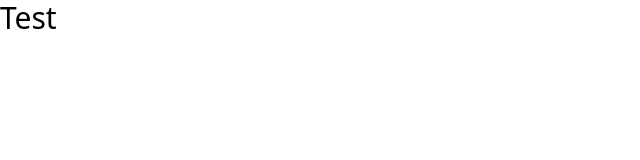
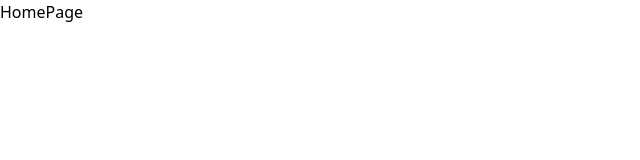
Before and after one commit to rusith/game-of-threes, a React (Vite) app in the folder web/: page / in a window 1280 px wide. Shown: the top 160 px of the page, without its empty margins (0-640 px from the left). Built offline with nearby package versions, Linux system fonts and the light colour scheme.

Commit message:
added react router

```diff
--- a/web/package.json
+++ b/web/package.json
@@ -13,6 +13,7 @@
     "postcss": "^8.4.21",
     "react": "^18.2.0",
     "react-dom": "^18.2.0",
+    "react-router-dom": "^6.8.2",
     "tailwindcss": "^3.2.7"
   },
   "devDependencies": {
--- a/web/src/App.tsx
+++ /dev/null
@@ -1,9 +0,0 @@
-function App() {
-  return (
-    <div className="flex">
-      <p className="text-3xl">Test</p>
-    </div>
-  )
-}
-
-export default App
--- a/web/src/main.tsx
+++ b/web/src/main.tsx
@@ -1,10 +1,13 @@
 import React from 'react'
 import ReactDOM from 'react-dom/client'
-import App from './App'
+import { createBrowserRouter, RouterProvider } from 'react-router-dom'
 import './index.css'
+import routes from "./routes"
+
+const router = createBrowserRouter(routes)
 
 ReactDOM.createRoot(document.getElementById('root') as HTMLElement).render(
   <React.StrictMode>
-    <App />
+    <RouterProvider router={router} />
   </React.StrictMode>,
 )
--- /dev/null
+++ b/web/src/pages/HomePage.tsx
@@ -0,0 +1,11 @@
+import React from "react";
+
+const HomePage: React.FC = () => {
+  return (
+    <div>
+      <h1>HomePage</h1>
+    </div>
+  );
+};
+
+export default HomePage;
--- /dev/null
+++ b/web/src/routes.tsx
@@ -0,0 +1,11 @@
+import { RouteObject } from "react-router-dom";
+import HomePage from "./pages/HomePage";
+
+const routes: RouteObject[] = [
+  {
+    path: "/",
+    element: <HomePage />,
+  }
+]
+
+export default routes
```
Also changed, not shown: 1 other file (tests, documents, lock files or other folders).
